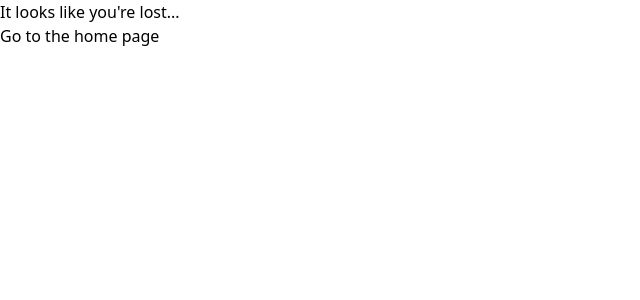
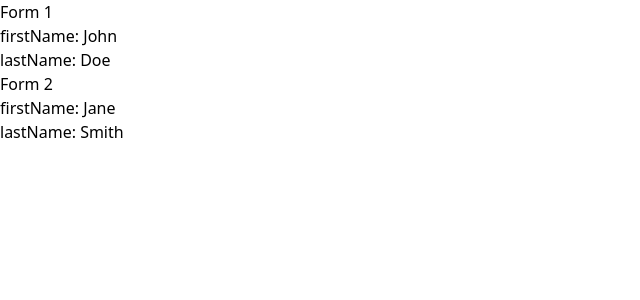
Before and after one commit to yanggeorge/viteproject, a React (Vite) app: page /TestForm in a window 1280 px wide. Shown: the top 300 px of the page, without its empty margins (0-640 px from the left). Built offline with nearby package versions, Linux system fonts and the light colour scheme.

Commit message:
TestComposeRefs

```diff
--- a/package.json
+++ b/package.json
@@ -18,6 +18,9 @@
     "@headlessui/react": "^2.2.0",
     "@heroicons/react": "^2.2.0",
     "@popperjs/core": "^2.11.8",
+    "@radix-ui/react-collection": "^1.1.2",
+    "@radix-ui/react-compose-refs": "^1.1.1",
+    "@radix-ui/react-context": "^1.1.1",
     "@tailwindcss/vite": "^4.0.9",
     "antd": "^5.24.2",
     "aos": "^2.3.4",
--- a/src/App.tsx
+++ b/src/App.tsx
@@ -5,6 +5,8 @@ import Index from './pages/Index';
 import Layout1 from './pages/layouts/Layout1';
 import UpgradeForm from './pages/hep/UpgradeForm';
 import Navigation from './pages/hep/Navigation';
+import TestForm from './pages/examples/TestForm';
+import TestComposeRefs from './pages/examples/TestComposeRefs';
 
 function Home() {
   return (
@@ -28,6 +30,12 @@ function Home() {
         <li>
           <Link to="/Navigation">Navigation</Link>
         </li>
+        <li>
+          <Link to="/TestForm">TestForm</Link>
+        </li>
+        <li>
+          <Link to="/TestComposeRefs">TestComposeRefs</Link>
+        </li>
       </ul>
     </div>
   );
@@ -40,10 +48,9 @@ const routes: RouteObject[] = [
   { path: '/index', element: <Index /> },
   { path: '/RawHTMLWithCSS', element: <RawHTMLWithCSS /> },
   { path: '/Navigation', element: <Navigation /> },
-  {
-    path: '/UpgradeForm',
-    element: <UpgradeForm />,
-  },
+  { path: '/UpgradeForm', element: <UpgradeForm /> },
+  { path: '/TestForm', element: <TestForm /> },
+  { path: '/TestComposeRefs', element: <TestComposeRefs /> },
   { path: '*', element: <NoMatch /> },
 ];
 
--- /dev/null
+++ b/src/pages/examples/TestComposeRefs.tsx
@@ -0,0 +1,19 @@
+import * as React from 'react';
+import { useComposedRefs } from '@radix-ui/react-compose-refs';
+
+export default function TestComposeRefs() {
+  const ref1 = React.useRef<HTMLButtonElement>(null);
+
+  // React 在严格模式的双重渲染中，只在最终挂载到真实 DOM 时调用 ref 回调函数，而不是在模拟渲染时也调用。
+  const ref2 = (node: HTMLButtonElement | null) => {
+    console.log('ref2', node);
+  };
+
+  React.useEffect(() => {
+    console.log('ref1.current after mount', ref1.current); // 挂载后输出 DOM 节点
+  }, []);
+
+  const ref3 = useComposedRefs(ref1, ref2);
+  console.log('ref3 created');
+  return <button ref={ref3}>Click me</button>;
+}
--- /dev/null
+++ b/src/pages/examples/TestForm.tsx
@@ -0,0 +1,48 @@
+import { createContextScope } from '@radix-ui/react-context';
+
+// 创建一个 Form 作用域的上下文
+const [createFormContext, createFormScope] = createContextScope('FormScope');
+
+// 定义上下文类型并创建工具
+type FormContextType = { values: Record<string, string> };
+const [FormProvider, useFormContext] = createFormContext<FormContextType>('Form', { values: {} });
+
+const useFormScope = createFormScope();
+
+// Form 组件
+function Form({ scope, initialValues }: { scope?: any; initialValues: Record<string, string> }) {
+  const scopeProps = useFormScope(scope);
+  return (
+    <FormProvider scope={scopeProps.__scopeFormScope} values={initialValues}>
+      <Field name="firstName" scope={scopeProps.__scopeFormScope} />
+      <Field name="lastName" scope={scopeProps.__scopeFormScope} />
+    </FormProvider>
+  );
+}
+
+// Field 组件
+function Field({ name, scope }: { name: string; scope?: any }) {
+  const { values } = useFormContext('Field', scope);
+  console.log('Field', name, values);
+  return (
+    <div>
+      {name}: {values[name] || 'N/A'}
+    </div>
+  );
+}
+
+function TestForm() {
+  const form1Scope = {};
+  const form2Scope = {};
+
+  return (
+    <div>
+      <h1>Form 1</h1>
+      <Form scope={form1Scope} initialValues={{ firstName: 'John', lastName: 'Doe' }} />
+      <h1>Form 2</h1>
+      <Form scope={form2Scope} initialValues={{ firstName: 'Jane', lastName: 'Smith' }} />
+    </div>
+  );
+}
+
+export default TestForm;
--- a/src/pages/hep/Navigation.tsx
+++ b/src/pages/hep/Navigation.tsx
@@ -45,7 +45,7 @@ function Navigation() {
   };
 
   return (
-    <div>
+    <div id="nav-bar">
       <div id="md-navigation-container" className="hidden md:flex justify-between">
         <div id="logo" className="flex gap-2 py-6 px-6">
           <img src="/static/logo-old.png" alt="logo" className="w-16 h-16" />
--- a/vite.config.ts
+++ b/vite.config.ts
@@ -5,4 +5,8 @@ import tailwindcss from '@tailwindcss/vite';
 // https://vite.dev/config/
 export default defineConfig({
   plugins: [tailwindcss(), react()],
+
+  server: {
+    port: 6300,
+  },
 });
```
Also changed, not shown: 2 other files (tests, documents, lock files or other folders).
